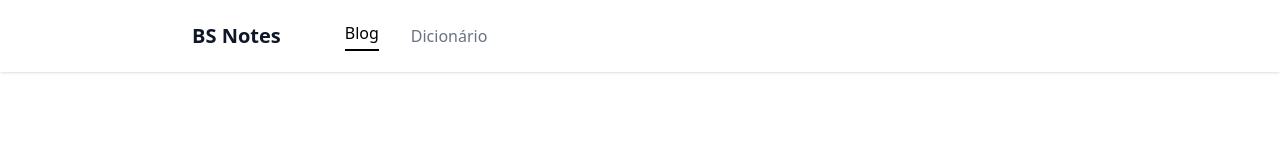
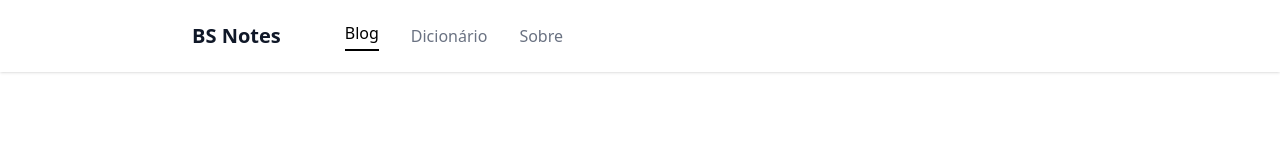
Before and after one commit to BrunoSaintClair/bs-notes, a React (Vite) app in the folder frontend/: page / in a window 1280 px wide. Shown: the top 160 px of the page. Built offline with nearby package versions, Linux system fonts and the light colour scheme; no server answers.

Commit message:
feat: Adiciona a página 'Sobre'

```diff
--- a/frontend/src/App.tsx
+++ b/frontend/src/App.tsx
@@ -3,11 +3,12 @@ import Header from "./components/Header/Header";
 import Footer from "./components/Footer/Footer";
 import Blog from "./components/Blog/Blog";
 import Dictionary from "./components/Dictionary/Dictionary";
+import About from "./components/About/About";
 import type { Post, Tag, DictionaryItem, User } from "./types";
 import { api } from "./services/api";
 
 function App() {
-  const [currentPage, setCurrentPage] = useState<"blog" | "dictionary">("blog");
+  const [currentPage, setCurrentPage] = useState<"blog" | "dictionary" | "about" >("blog");
 
   const [posts, setPosts] = useState<Post[]>([]);
   const [tags, setTags] = useState<Tag[]>([]);
@@ -69,11 +70,11 @@ function App() {
         </div>
       ) : (
         <>
-          {currentPage === "blog" ? (
-            <Blog posts={posts} tags={tags} />
-          ) : (
-            <Dictionary items={dictionaryItems} />
-          )}
+          {currentPage === "blog" ?
+          ( <Blog posts={posts} tags={tags} /> )
+          : currentPage === "dictionary" ?
+          ( <Dictionary items={dictionaryItems} /> )
+          : ( <About /> )}
         </>
       )}
 
--- /dev/null
+++ b/frontend/src/components/About/About.tsx
@@ -0,0 +1,15 @@
+const About = () => {
+  return (
+    <main className="flex-1 max-w-4xl mx-auto px-6 py-12 w-full flex flex-col">
+      <h1 className="text-3xl font-bold text-text-primary mt-28 mb-8">Sobre</h1>
+
+      <div className="text-gray-700 leading-relaxed space-y-4 max-w-2xl">
+        <p>
+          Esse site consiste em um repositório de artigos que eu escreverei com o intuito de compartilhar meus aprendizados e experiências, sejam na área tech, nas finanças, livros que li, ou qualquer outro assunto que eu ache interessante. O objetivo é criar um espaço onde eu possa documentar meu conhecimento e, quem sabe, ajudar outras pessoas que estejam buscando informações sobre esses temas.
+        </p>
+      </div>
+    </main>
+  );
+};
+
+export default About;
--- a/frontend/src/components/Header/Header.tsx
+++ b/frontend/src/components/Header/Header.tsx
@@ -3,8 +3,8 @@ import { api } from '../../services/api';
 import type { User } from '../../types';
 
 interface HeaderProps {
-  currentPage: "blog" | "dictionary";
-  onPageChange: (page: "blog" | "dictionary") => void;
+  currentPage: "blog" | "dictionary" | "about";
+  onPageChange: (page: "blog" | "dictionary" | "about") => void;
   user: User | null;
   onLoginSuccess: (user: User) => void;
   onLogout: () => void;
@@ -51,6 +51,16 @@ const Header = ({ currentPage, onPageChange, user, onLoginSuccess, onLogout }: H
                         >
                             Dicionário
                         </button>
+                        <button
+                            onClick={() => onPageChange("about")}
+                            className={`font-medium transition-colors cursor-pointer ${
+                              currentPage === "about"
+                                ? "text-text-primary border-b-2 border-b-sage-green pb-1"
+                                : "text-gray-500 hover:text-gray-600"
+                            }`}
+                        >
+                            Sobre
+                        </button>
                     </nav>
                 </div>
 
```
